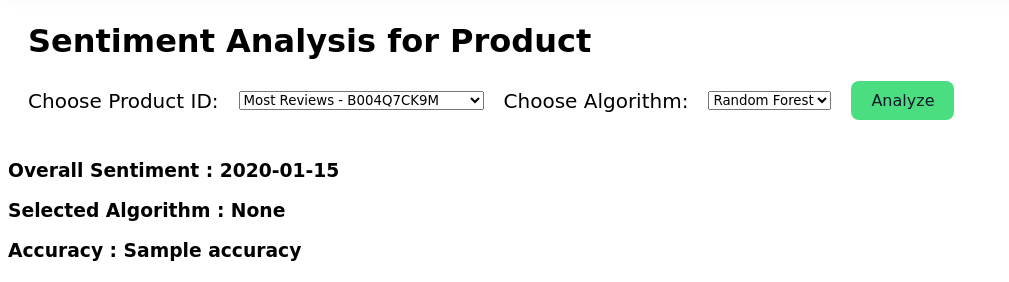
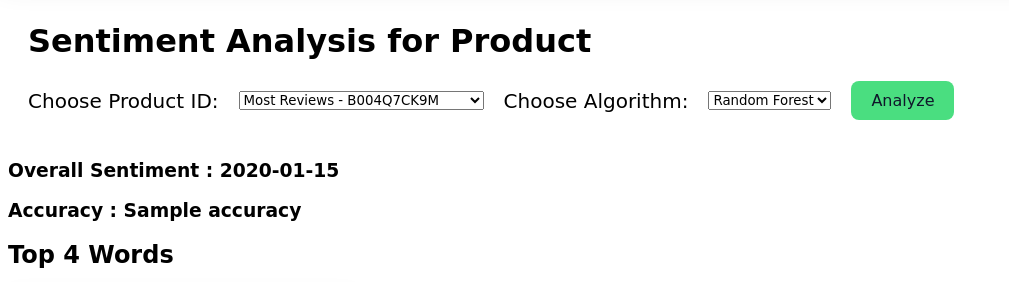
Before and after one commit to Ashik-Al-Habib/SentimentAnalyzer, a Django app: template SentimentAnalyzer/templates/SentimentAnalyzer/sentiment.html in a window 1280 px wide. Shown: the part 98-380 px from the top of the page, without its empty margins (0-1009 px from the left). Run offline with Django 5.2, Linux system fonts and the light colour scheme; tables that the repository leaves empty hold one stand-in row (values such as "Sample post"); the template is opened without the code that fills it: values that come from a table or form of the project are taken from there, most other values are stand-ins (such as "Sample title", 1, 10 or a date in 2020).

Commit message:
- Uploaded all the Updates

```diff
--- a/SentimentAnalyzer/forms.py
+++ b/SentimentAnalyzer/forms.py
@@ -11,6 +11,7 @@ PRODUCT_IDS = [
     ("B0066AZGD4", "8th Most Reviews - B0066AZGD4"),
     ("B00H5BMH44", "9th Most Reviews - B00H5BMH44"),
     ("B0091JL3OI", "Least Reviews - B0091JL3OI"),
+    ("B00UXLIX00", "Bad Product - B00UXLIX00"),
 ]
 
 ALGORITHMS = [
--- a/SentimentAnalyzer/templates/SentimentAnalyzer/sentiment.html
+++ b/SentimentAnalyzer/templates/SentimentAnalyzer/sentiment.html
@@ -32,7 +32,7 @@
         {% else %}
             <div class="summary-section">
                 <h3>Overall Sentiment : {{ result.overall_sentiment }}</h3>
-                <h3>Selected Algorithm : {{ form.algorithm.value }}</h3>
+{#                <h3>Selected Algorithm : {{ form.algorithm.value }}</h3>#}
                 <h3>Accuracy : {{ result.accuracy }}</h3>
 
                 <h2>Top 4 Words</h2>
```
Also changed, not shown: SentimentAnalyzer/static/style.css (line endings or trailing spaces).
